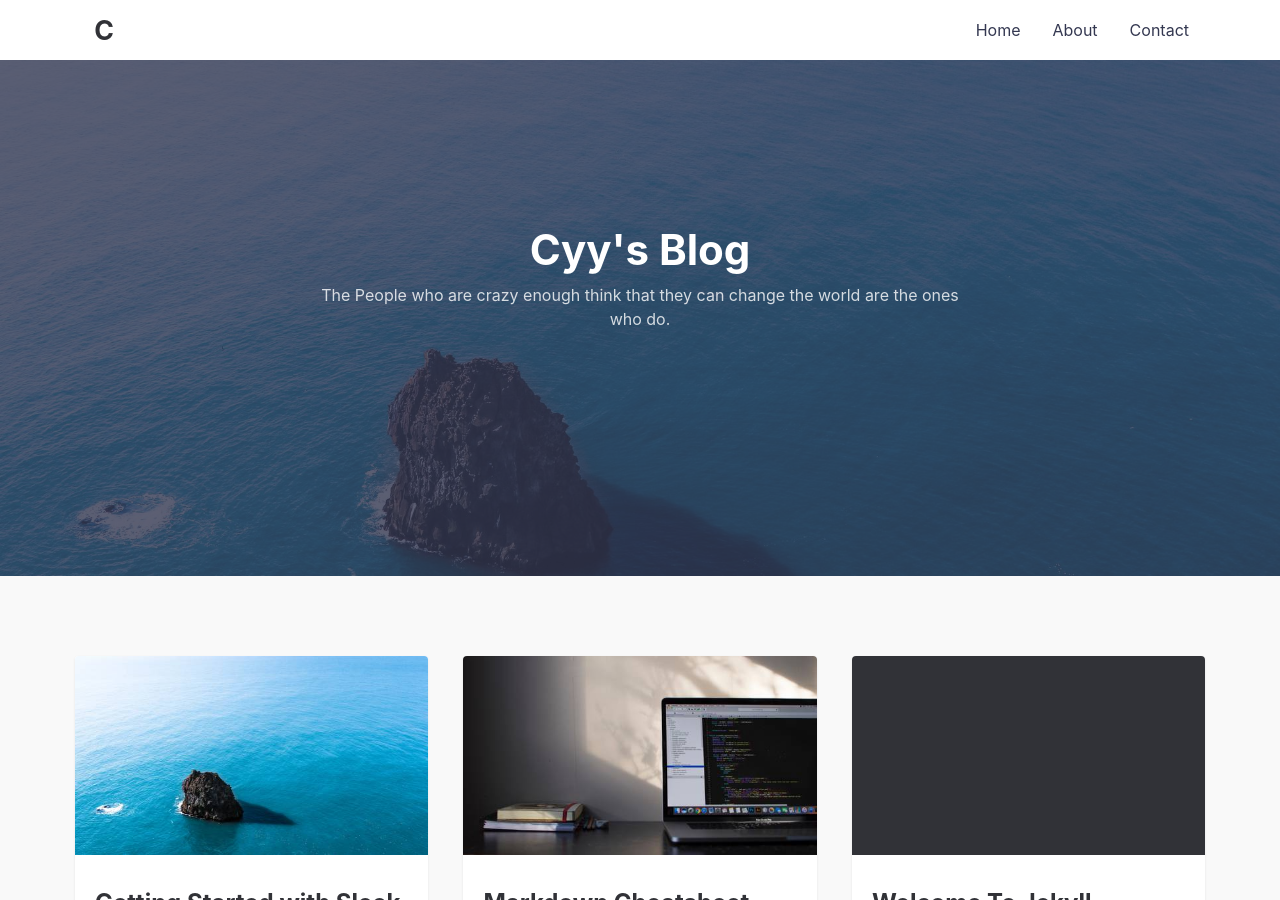
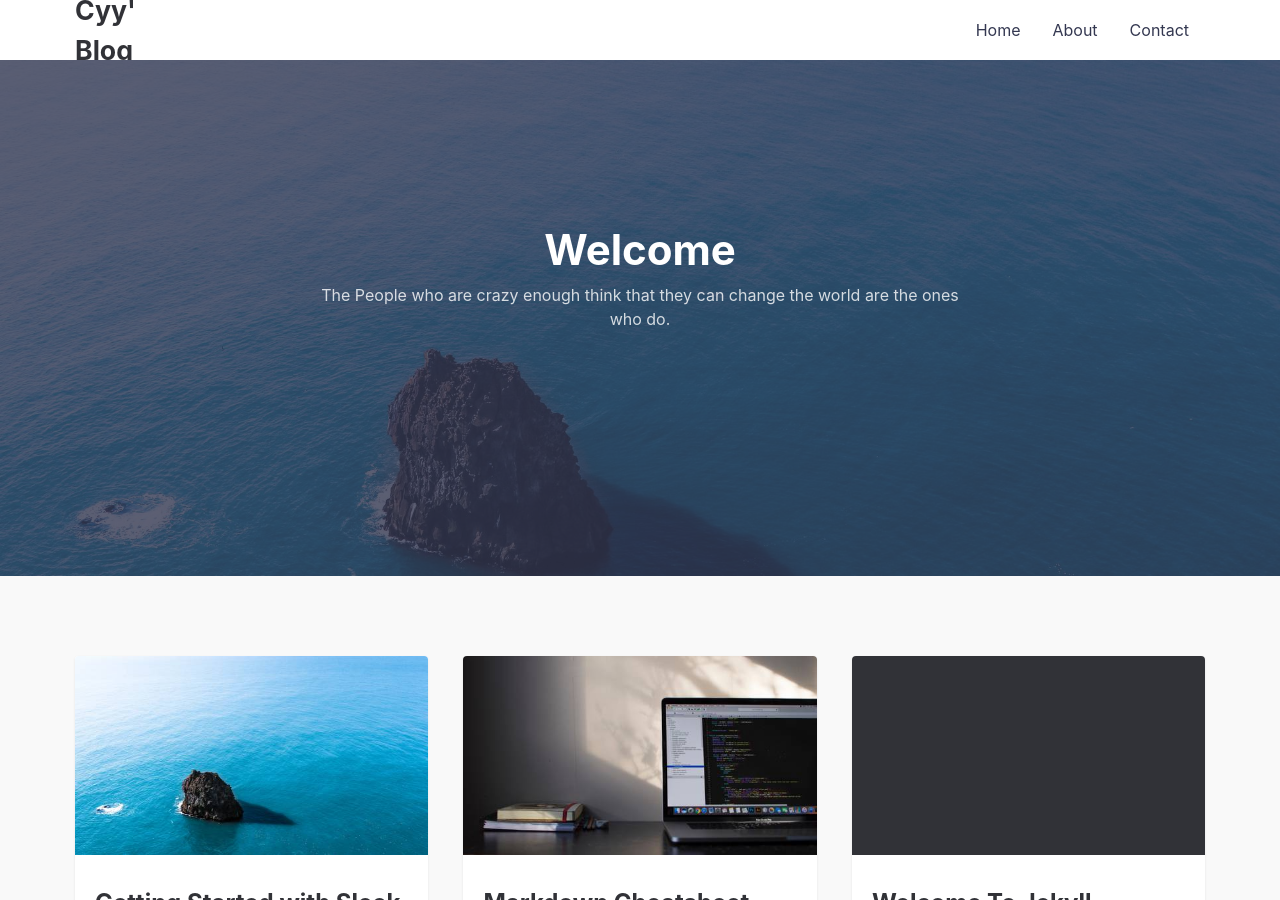
Before and after one commit to MaXiaoDiu/MaXiaoDiu.github.io, a Jekyll site: the page built from index.md, in a window 1280 px wide and 900 px high. Built offline with Jekyll 4.4.1, drawn with Linux system fonts in a browser that asks for light colours.

Commit message:
修改名称

```diff
--- a/_includes/header.html
+++ b/_includes/header.html
@@ -3,7 +3,7 @@
     <div class="header__inner">
       <a class="header__logo" href="{{ '/' | relative_url }}">
         <div class="header__logo--container">
-          <p style="font-weight: bold; font-size: 20pt; text-align: center;margin-bottom: 0">C</p>
+          <p style="font-weight: bold; font-size: 20pt; text-align: center;margin-bottom: 0">Cyy's Blog</p>
         </div>
       </a>
       <nav class="header__links">
--- a/_layouts/default.html
+++ b/_layouts/default.html
@@ -20,7 +20,7 @@ layout: compress
 
     <div class="hero lazyload" data-bg="{{site.url}}/assets/img/posts/sleek_lg.jpg">
       <div class="hero__wrap">
-        <h1 class="hero__title">Cyy's Blog</h1>
+        <h1 class="hero__title">Welcome</h1>
         <p class="hero__meta">The People who are crazy enough think that they can change the world are the ones who do.</p>
       </div>
     </div>
--- a/_sass/layout/_nav.scss
+++ b/_sass/layout/_nav.scss
@@ -46,7 +46,7 @@
   }
 
   .header__logo--container {
-    width: 58px;
+    width: 100px;
 
     .logo {
       fill: currentColor;
```
